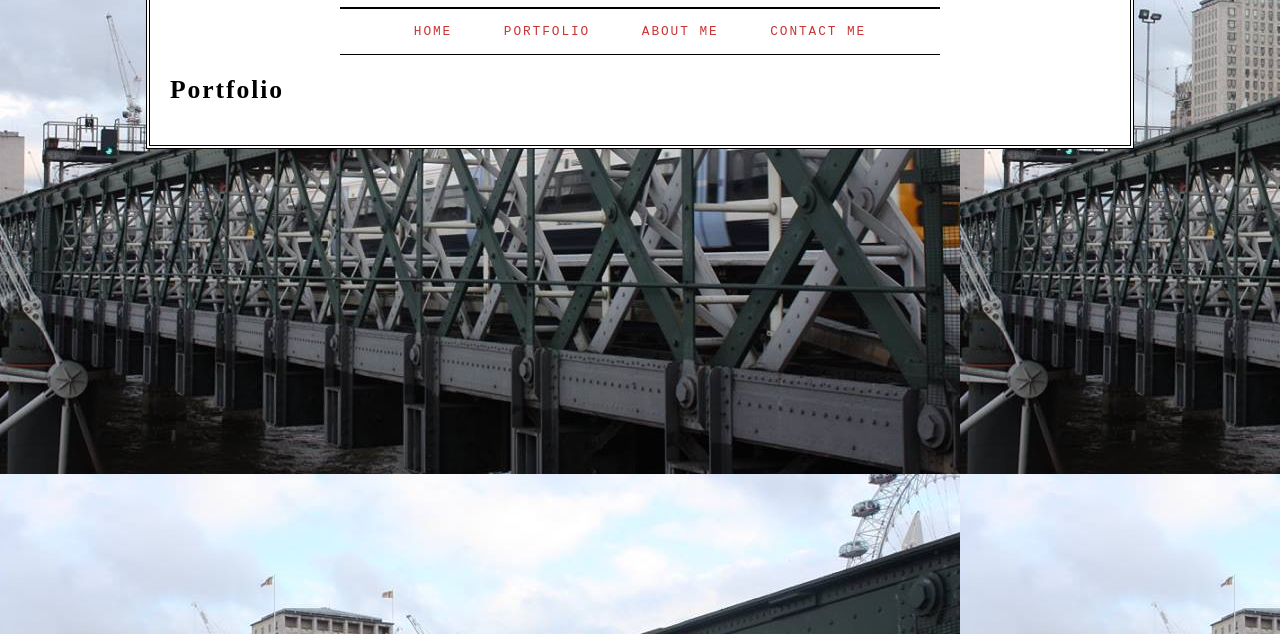
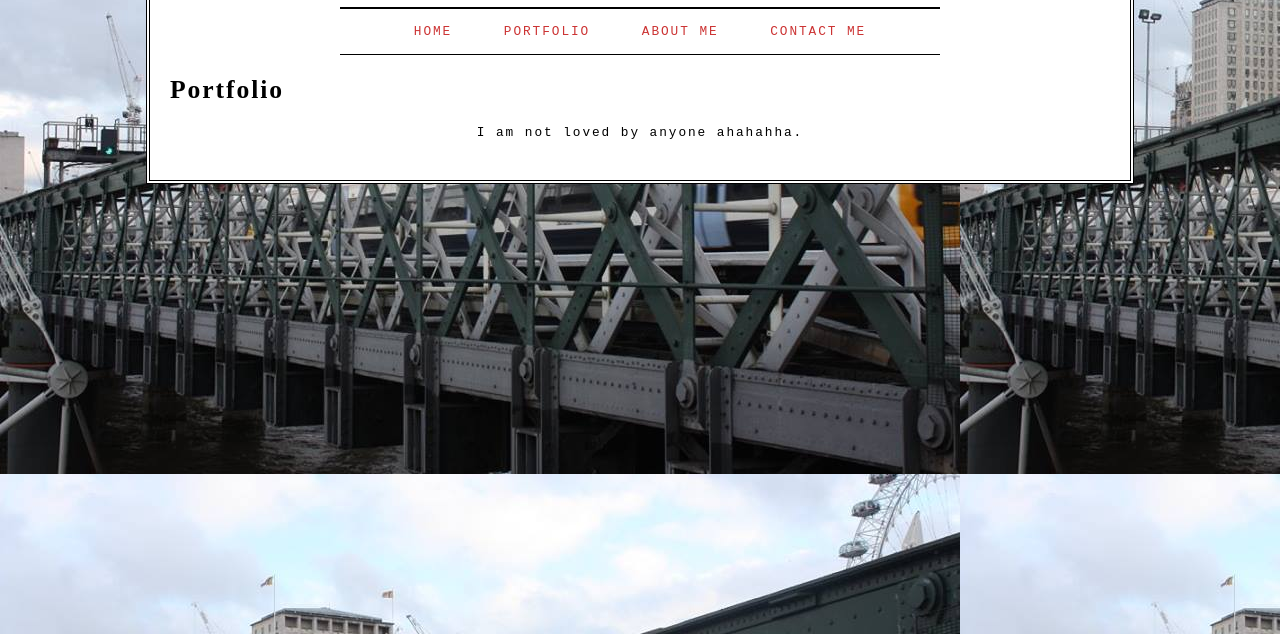
Before and after one commit to KatiePhotography/KatiePhotography.github.io, a plain HTML site: page portfolio.html in a window 1280 px wide. Shown: the part 166-800 px from the top of the page. Drawn offline with Linux system fonts and the light colour scheme.

Commit message:
Update portfolio.html

```diff
--- a/portfolio.html
+++ b/portfolio.html
@@ -19,7 +19,7 @@
         <h1> <b>Portfolio</b> </h1>
       </P>
       <p>
-
+        I am not loved by anyone ahahahha.
       </p>
     </div>
   </Body>
```
